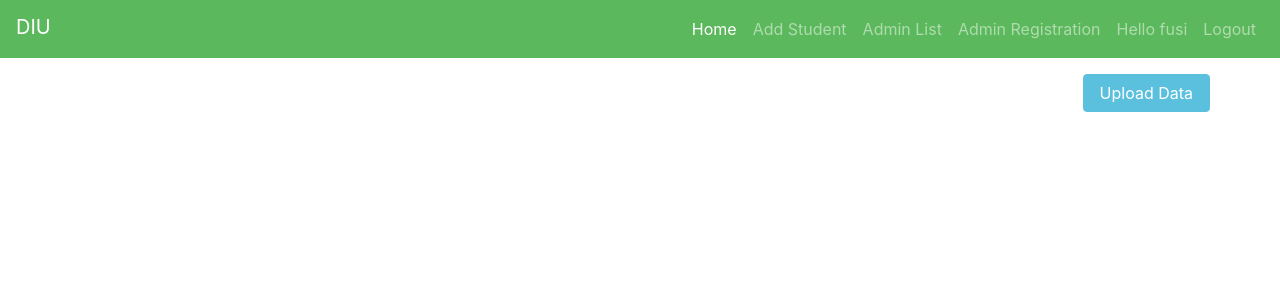
After one commit to fuadwasi/topc_site, a Django app: page /add-student/ in a window 1280 px wide. The commit adds this page. Shown: the top 300 px of the page. Run offline with Django 3.2, Linux system fonts and the light colour scheme; a user stored in the database is signed in; some libraries are stand-ins or nearby versions.

Commit message:
add student page

```diff
--- /dev/null
+++ b/TOPC_Reg_SYS/templates/add-student.html
@@ -0,0 +1,11 @@
+{% extends 'base.html' %}
+
+{% block body %}
+    <div class="container">
+        {% if user.is_superuser %}
+            <div class="row">
+                <a href="{% url 'upload' %}" class="btn btn-info ml-auto">Upload Data</a>
+            </div>
+        {% endif %}
+    </div>
+{% endblock %}
--- a/TOPC_Reg_SYS/templates/fragment/nevbar_s_admin.html
+++ b/TOPC_Reg_SYS/templates/fragment/nevbar_s_admin.html
@@ -5,22 +5,14 @@
     </button>
     <div class="flex-row d-flex">
         <a class="navbar-brand mb-1" href="#">DIU</a>
-
     </div>
     <div class="navbar-collapse collapse" id="collapsingNavbar">
-
         <ul class="navbar-nav ml-auto">
-
-
             <li class="nav-item">
-                <a class="nav-link" href={% url "home" %}>Home <span class="sr-only">Home</span></a>
+                <a class="nav-link active" href={% url "home" %}>Home <span class="sr-only">Home</span></a>
             </li>
-
-                <li class="nav-item active">
-{#                    <a class="nav-link" href={% url "all_std" %}>All Students List</a>#}
-                </li>
-                <li class="nav-item active">
-                    <a class="nav-link" href={% url "upload" %}>Upload Data</a>
+            <li class="nav-item">
+                <a class="nav-link" href={% url "add-student" %}>Add Student</a>
             </li>
             <li class="nav-item">
                 <a class="nav-link" href={% url "users" %}>Admin List</a>
@@ -28,13 +20,10 @@
             <li class="nav-item">
                 <a class="nav-link" href={% url "signup" %}>Admin Registration</a>
             </li>
-
-
             <li class="nav-item ">
                 <a class="nav-link" href={% url "home" %}>Hello {{ user.username }}</a>
             </li>
-
-            <li class="nav-item active">
+            <li class="nav-item">
                 <a class="nav-link" href="/logout/">Logout</a>
             </li>
         </ul>
--- a/TOPC_Reg_SYS/templates/fragment/nevbar_user.html
+++ b/TOPC_Reg_SYS/templates/fragment/nevbar_user.html
@@ -10,7 +10,6 @@
     <div class="navbar-collapse collapse" id="collapsingNavbar">
 
         <ul class="navbar-nav ml-auto">
-
 
             <li class="nav-item">
                 <a class="nav-link" href={% url "ush" %}>Home <span class="sr-only">Home</span></a>
--- a/TOPC_Reg_SYS/urls.py
+++ b/TOPC_Reg_SYS/urls.py
@@ -12,6 +12,6 @@ urlpatterns = [
     path('users/', views.users, name="users"),
     path('r_set/<int:id>', views.r_set, name='r_set'),
     path('delete_user/<int:id>', views.delete_user, name='delete_user'),
-    path('upload-data/', views.upload_data, name='upload')
-
+    path('upload-data/', views.upload_data, name='upload'),
+    path('add-student/', views.add_student, name='add-student')
 ]
--- a/TOPC_Reg_SYS/views/upload_data.py
+++ b/TOPC_Reg_SYS/views/upload_data.py
@@ -6,11 +6,20 @@ from django.shortcuts import render, redirect
 def upload_data(request):
     if request.method == 'GET':
         if request.user.is_superuser:
-            user = User.objects.get(username=request.user.username)
-            return render(request, 'upload-data.html', {"user": user})
+            return render(request, 'upload-data.html', {"user": request.user})
         else:
             return redirect('ush')
     elif request.method == 'POST':
         filename = request.FILES['datafile']
-        print('------------------', filename)
-        return HttpResponse("file uploaded")
+        print('----------------------', filename)
+        return HttpResponse('file uploaded')
+
+
+def add_student(request):
+    if request.user.is_staff or request.user.is_superuser:
+        if request.method == 'GET':
+            return render(request, 'add-student.html', {"user": request.user})
+        elif request.method == 'POST':
+            return HttpResponse("user is added")
+    else:
+        return redirect('ush')
```
Also changed, not shown: TOPC_Reg_SYS/templates/fragment/nevbar_admin.html (+2 -5 lines), db.sqlite3. Lines whose indentation alone changed are shown as unchanged.
